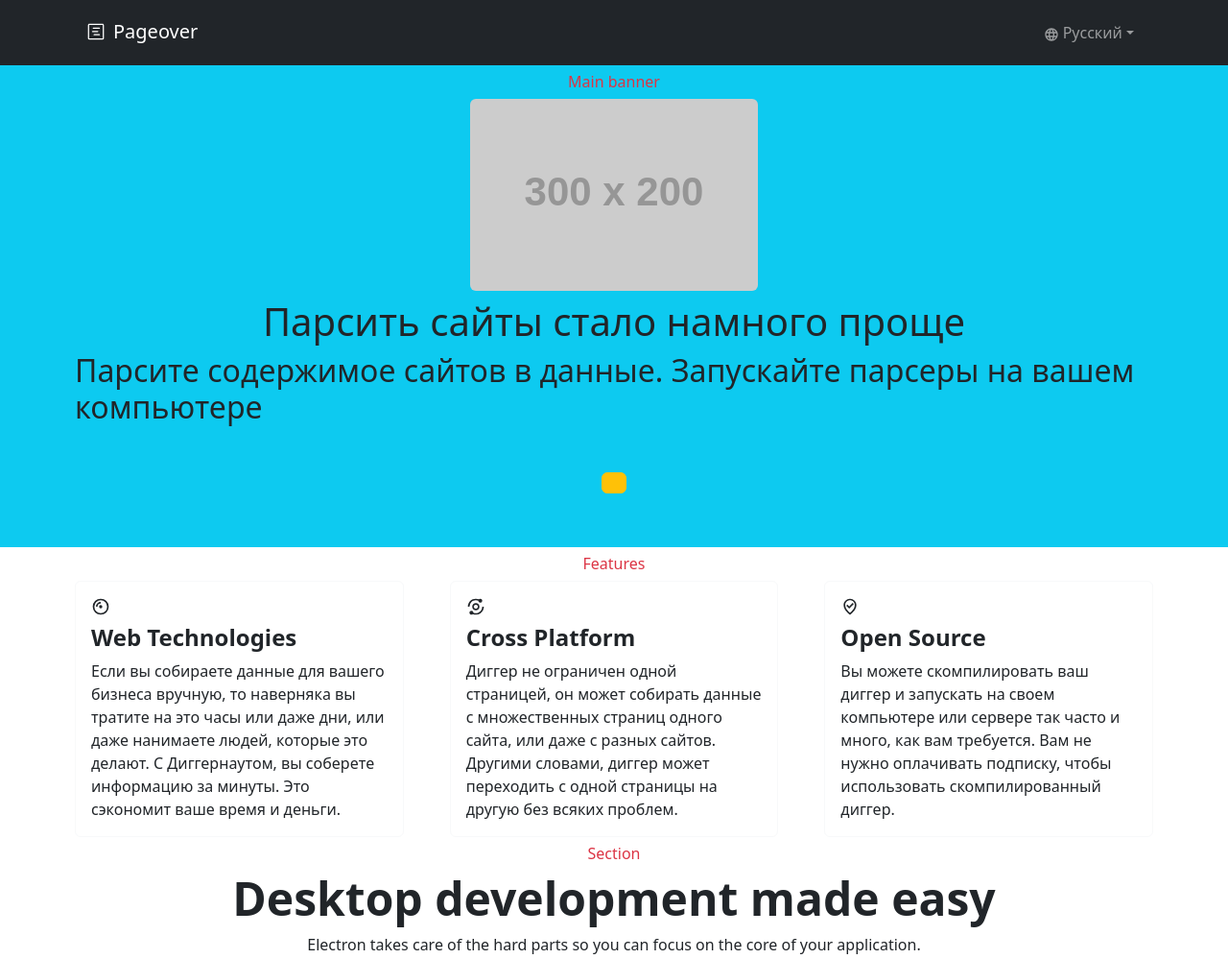
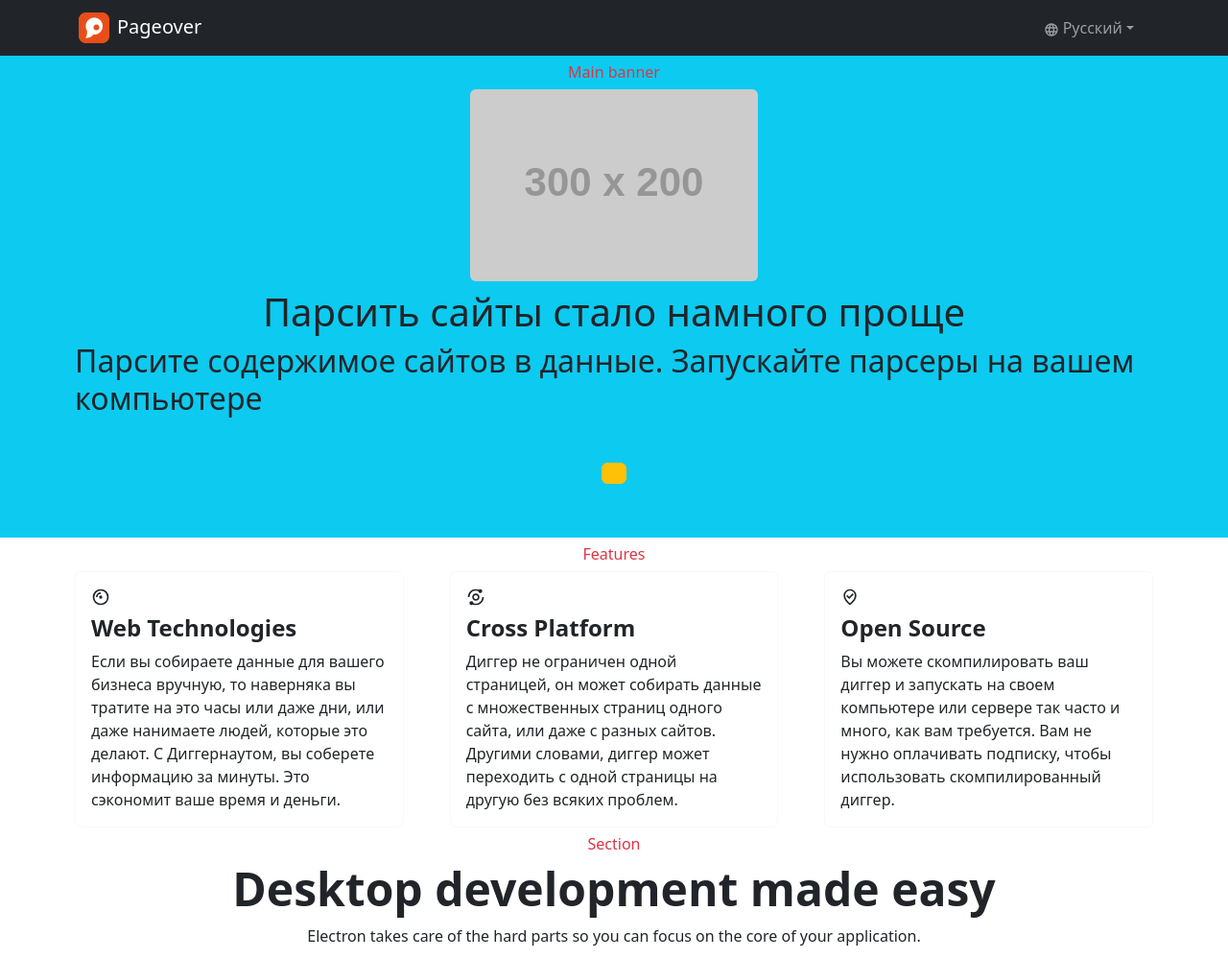
Before and after one commit to bobpulaski/my-gatsby-site, a Gatsby site: page / in a window 1280 px wide. Shown: the whole page at 96% size. Built offline with nearby package versions, Linux system fonts and the light colour scheme; Gatsby itself is replaced by a stand-in of ours; placeholder pictures from the web are drawn by us.

Commit message:
20-07-23-job

```diff
--- a/src/components/NavBar.jsx
+++ b/src/components/NavBar.jsx
@@ -7,7 +7,6 @@ import Nav from "react-bootstrap/Nav";
 import Navbar from "react-bootstrap/Navbar";
 import NavDropdown from "react-bootstrap/NavDropdown";
 
-import { GoProjectRoadmap } from "react-icons/go";
 import { MdOutlineLanguage } from "react-icons/md";
 
 import dictionary from "../i18/dictionary";
@@ -17,10 +16,12 @@ function NavBar() {
     <Navbar expand="lg" bg="dark" variant="dark">
       <Container>
         <Navbar.Brand as={Link} to="/">
-          <h5 className="mt-2">
-            <GoProjectRoadmap className="mx-2 mb-1" />
-            Pageover
-          </h5>
+          <img
+            src={"/logo.png"}
+            className="d-inline-block align-top me-2"
+            alt="Logo"
+          />
+          Pageover
         </Navbar.Brand>
         <Navbar.Toggle aria-controls="basic-navbar-nav" />
         <Navbar.Collapse id="basic-navbar-nav">
```
Also changed, not shown: static/logo.png (added).
